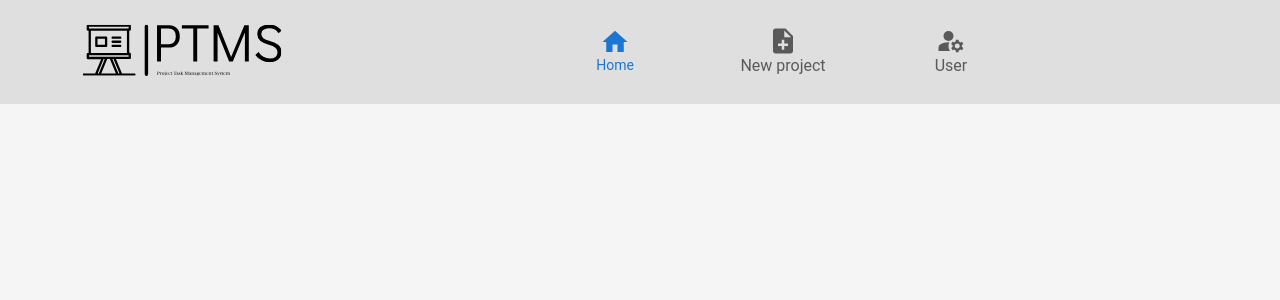
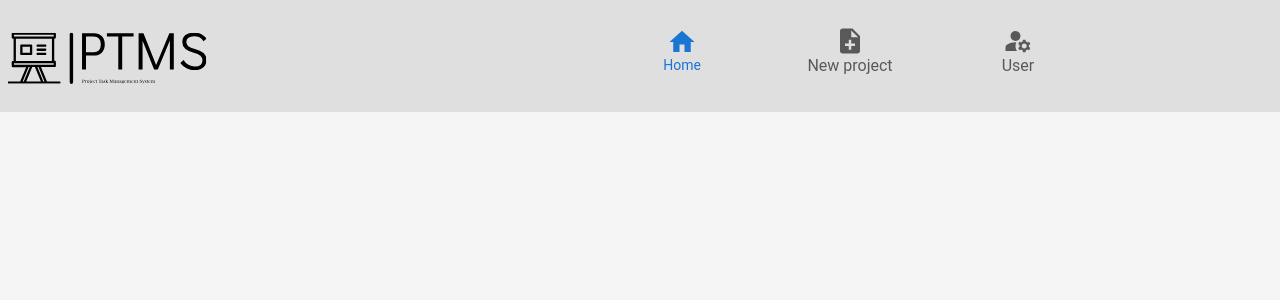
Before and after one commit to ptms-org/ptms-frontend, a React (Vite) app in the folder PTMS/: page / in a window 1280 px wide. Shown: the top 300 px of the page. Built offline with nearby package versions, Linux system fonts and the light colour scheme.

Commit message:
3-PTMS-added css

```diff
--- a/PTMS/src/common/navigation/Navigation.tsx
+++ b/PTMS/src/common/navigation/Navigation.tsx
@@ -1,26 +1,49 @@
 import { BottomNav } from "./BottomNav";
 import Logo from "../../assets/logoB&W.svg";
 import Box from "@mui/material/Box";
-import  Grid  from "@mui/material/Grid";
+import Grid from "@mui/material/Grid";
+import { Outlet } from "react-router-dom";
+import { useResponsive } from "../mediaQuery";
 
 export const Navigation = () => {
-
+  const { media630, media580, media420 } = useResponsive();
   return (
-        <Grid container spacing={2}
+    <>
+      <Grid
+        container
+        spacing={0}
         sx={{
-            background: '#dfdfdf',
+          background: "#dfdfdf",
           width: "100%",
-            justifyContent: "space-around",
+          justifyContent: media420 ? "center" : "space-between",
+          flexWrap: "wrap",
           marginLeft: "auto",
-
         }}
       >
         <Grid item>
-                <Box component="img" src={Logo} alt="Logo" />
+          <Box
+            sx={{
+              width: media630 ? 120 : "auto",
+              padding: media580 ? "10px" : 1,
+              paddingBottom: 0,
+            }}
+            component="img"
+            src={Logo}
+            alt="Logo"
+          />
         </Grid>
-            <Grid item>
+        <Grid
+          item
+          sx={{
+            padding: 0,
+          }}
+        >
           <BottomNav />
         </Grid>
       </Grid>
+      <main>
+        <Outlet />
+      </main>
+    </>
   );
 };
```
Lines whose indentation alone changed are shown as unchanged.
